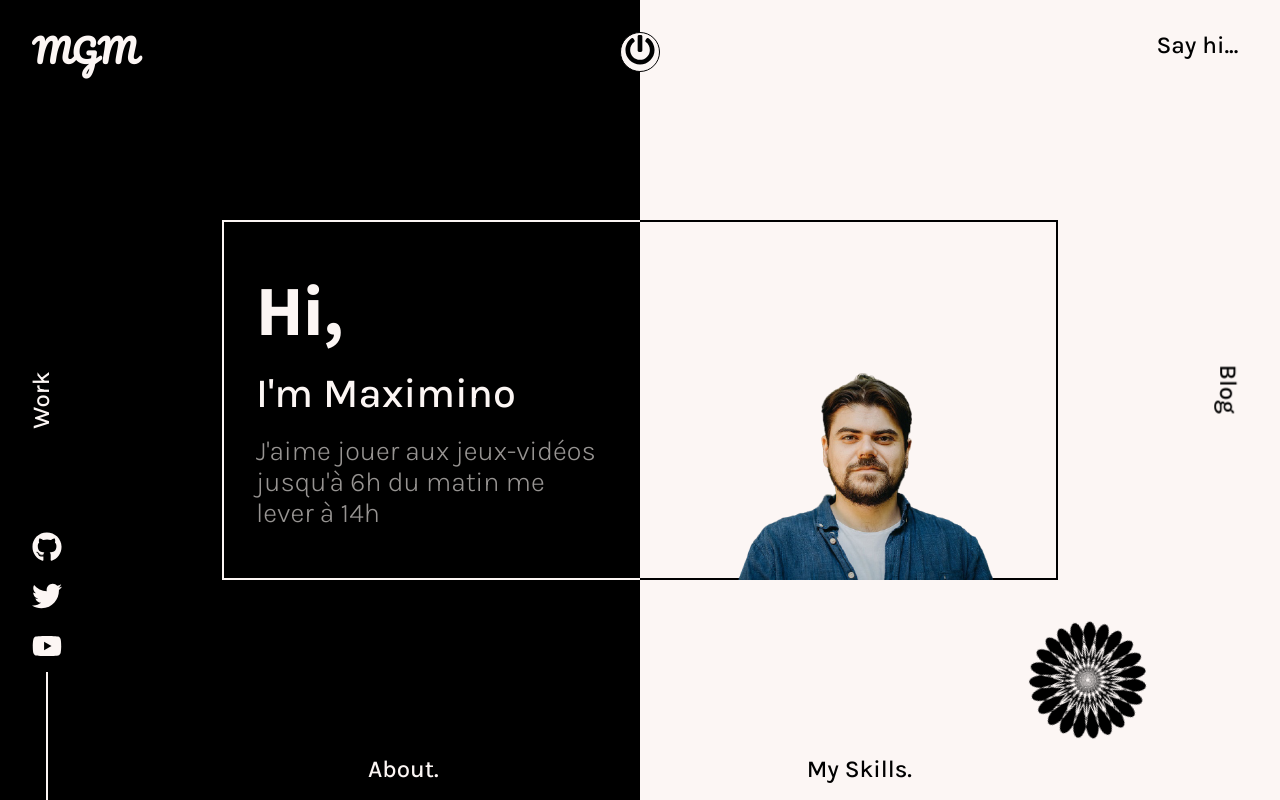
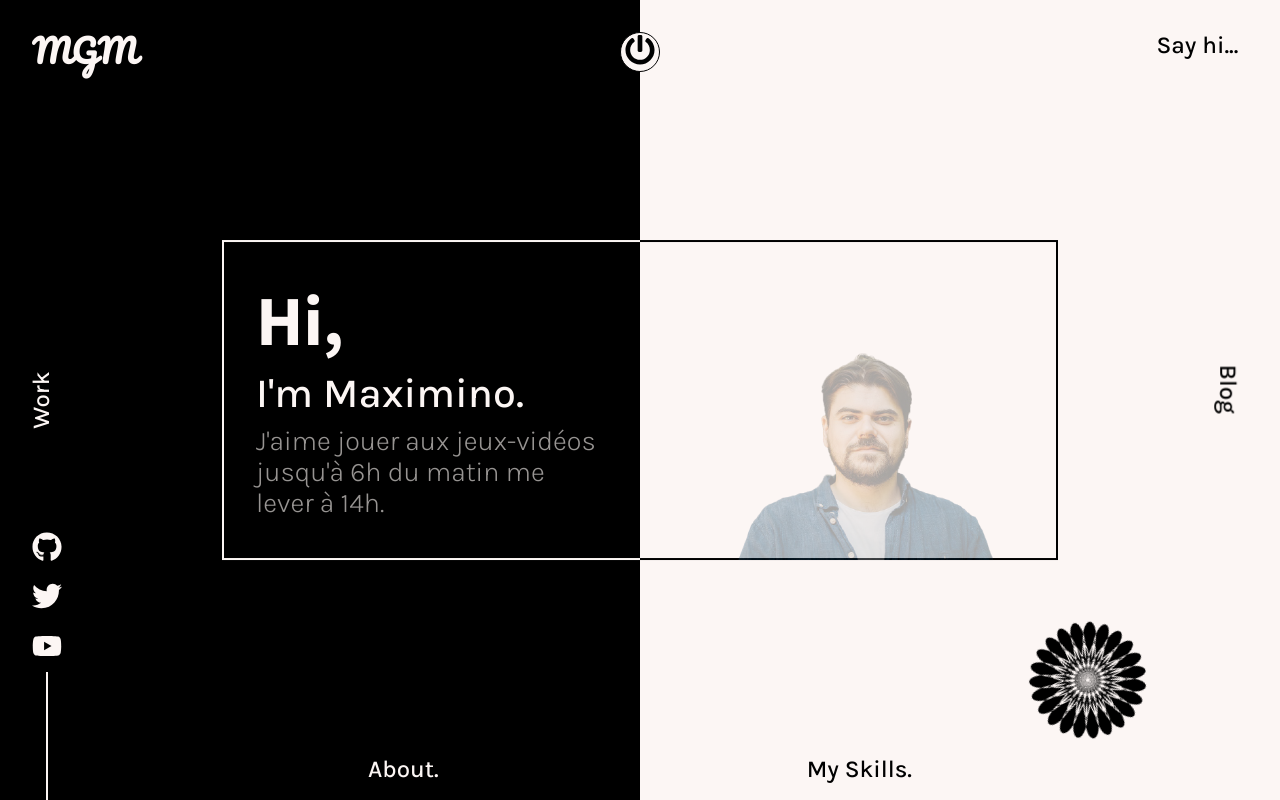
Before and after one commit to emzakh/PortfolioNew, a React (Create React App) app: page / in a window 1280 px wide. Both pictures are taken after a click on the button "click here". Built offline with nearby package versions, Linux system fonts and the light colour scheme.

Commit message:
ajout framer-motion sur intro

```diff
--- a/src/components/Intro.js
+++ b/src/components/Intro.js
@@ -1,9 +1,9 @@
 import React from 'react'
 import styled from 'styled-components'
-
+import {motion} from 'framer-motion'
 import Me from '../assets/Images/profile-img.png'
 
-const Box = styled.div`
+const Box = styled(motion.div)`
 position: absolute;
 left: 50%;
 top: 50%;
@@ -11,7 +11,6 @@ transform: translate(-50%, -50%);
 
 
 width: 65vw;
-height:45vh;
 display: flex;
 
 background: linear-gradient(
@@ -61,19 +60,27 @@ justify-content: space-evenly;
 
 const Intro = () => {
     return (
-        <Box>
+        <Box
+        initial={{height:0}}
+        animate={{height:'40vh'}}
+        transition={{ type: 'spring', duration:2, delay:1 }}
+        >
             <SubBox>
                 <Text>
                     <h1>Hi,</h1>
-                    <h3>I'm Maximino</h3>
-                    <h6>J'aime jouer aux jeux-vidéos jusqu'à 6h du matin me lever à 14h</h6>
+                    <h3>I'm Maximino.</h3>
+                    <h6>J'aime jouer aux jeux-vidéos jusqu'à 6h du matin me lever à 14h.</h6>
                 </Text>
             </SubBox>
 
             <SubBox>
-                <div>
+                <motion.div
+                  initial={{opacity:0}}
+                  animate={{opacity:1}}
+                  transition={{ duration:2, delay:2 }}
+                  >
                     <img className="pic" src={Me} alt="Profile Pic" />
-                </div>
+                </motion.div>
             </SubBox>
         </Box>
     )
```
Also changed, not shown: 11 other files (tests, documents, lock files or other folders).
